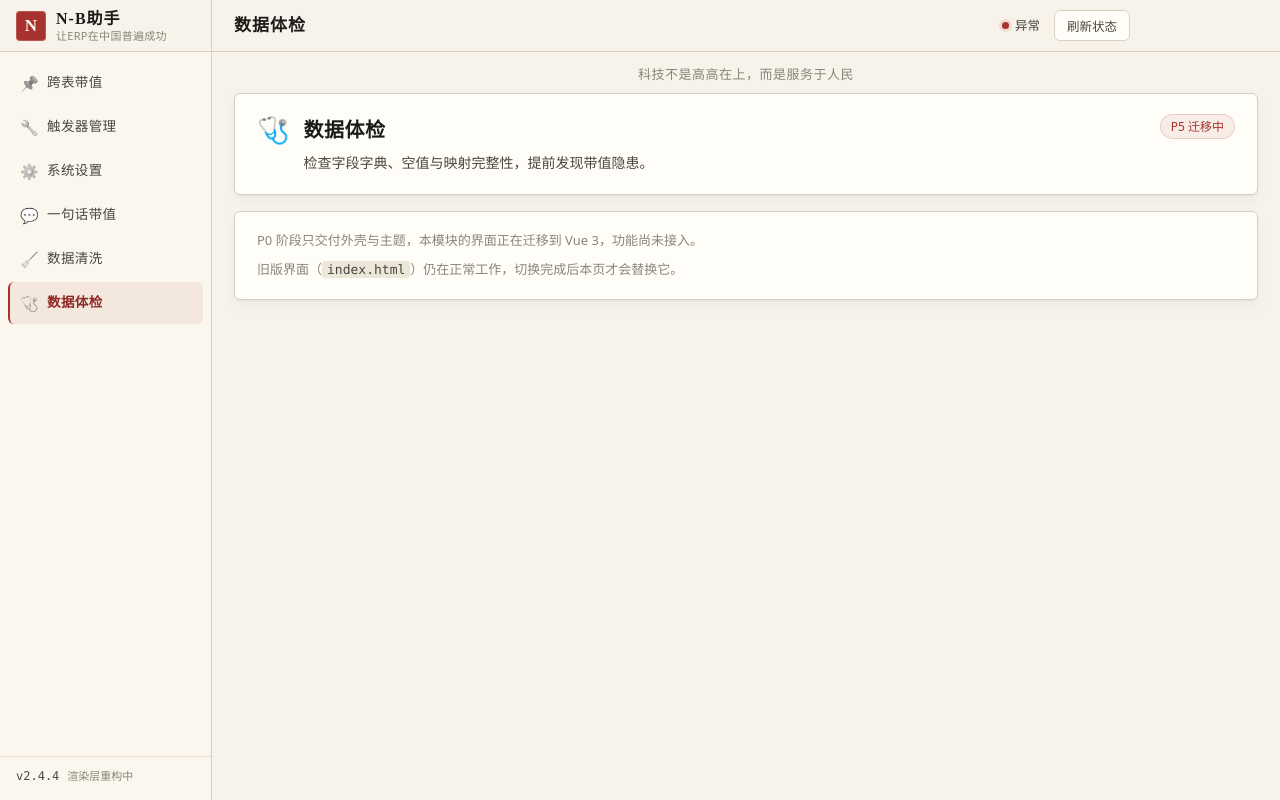
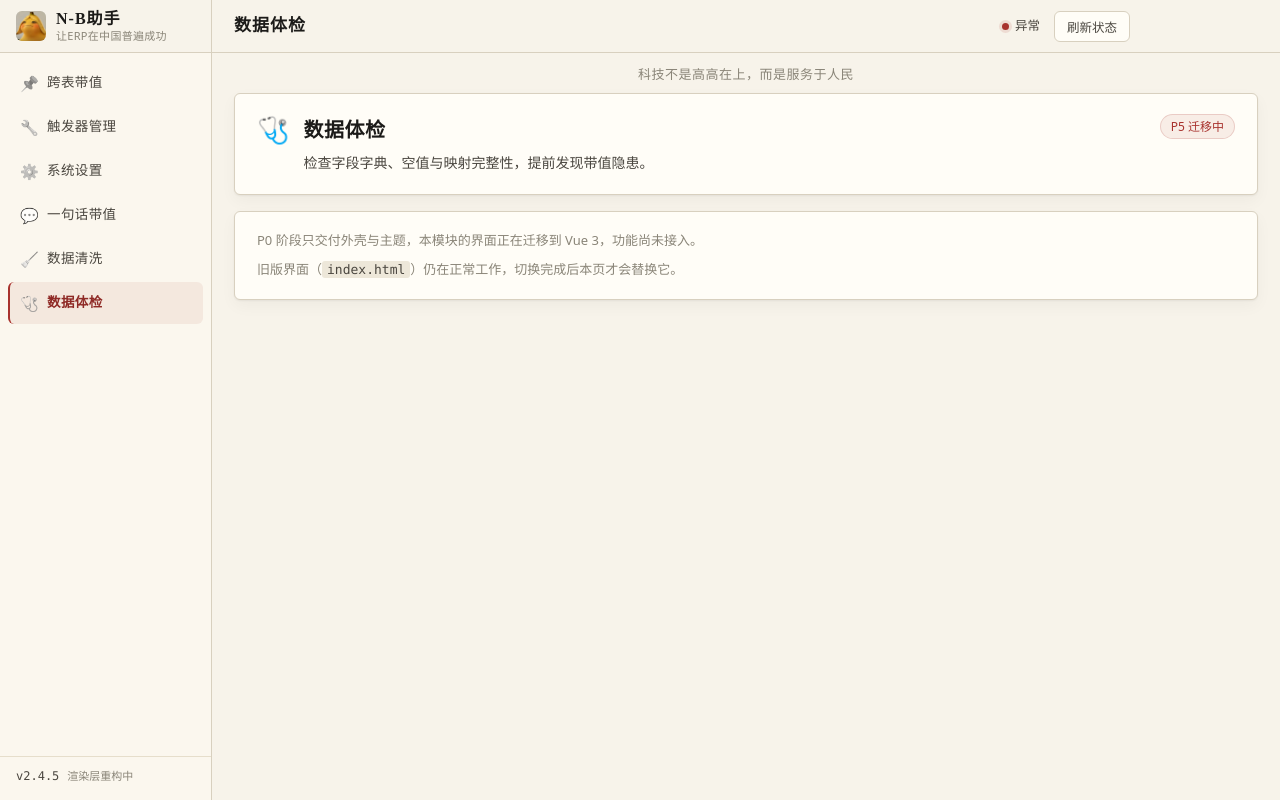
Before and after one commit to lucky5038/momo, a Vue app in the folder source/renderer/: page /#/diagnose in a window 1280 px wide. Built offline with nearby package versions, Linux system fonts and the light colour scheme; no server answers.

Commit message:
v2.4.5 应用图标回归 + 标题栏分隔线补全
- 侧栏品牌块换回真实应用图标（build/icon.png → src/assets/app-icon.png），替代临时朱砂方印
- 标题栏分隔线改为独立 1px 全宽横线（top:52px），不再被 titleBarOverlay 右侧按钮区盖掉

```diff
--- a/source/package.json
+++ b/source/package.json
@@ -1,7 +1,7 @@
 {
   "name": "nb-assistant",
   "productName": "N-B助手",
-  "version": "2.4.4",
+  "version": "2.4.5",
   "description": "ERP 跨表带值 / 数据清洗 / 触发器管理 桌面应用版",
   "main": "src/main.electron.js",
   "type": "commonjs",
--- a/source/renderer/src/App.vue
+++ b/source/renderer/src/App.vue
@@ -21,14 +21,27 @@ onMounted(() => {
         <RouterView />
       </main>
     </div>
+    <!-- 标题栏下的一条横线：整条画在 overlay 区域之外，不然右侧系统按钮那一截会被盖掉 -->
+    <div class="titlebar-rule" />
   </div>
 </template>
 
 <style scoped>
 .shell {
+  position: relative;
   display: grid;
   grid-template-columns: 212px minmax(0, 1fr);
   height: 100%;
+}
+
+.titlebar-rule {
+  position: absolute;
+  top: 52px;
+  left: 0;
+  right: 0;
+  height: 1px;
+  background: var(--line);
+  pointer-events: none;
 }
 
 .main {
--- a/source/renderer/src/components/AppSidebar.vue
+++ b/source/renderer/src/components/AppSidebar.vue
@@ -1,6 +1,7 @@
 <script setup lang="ts">
 import { useRoute } from 'vue-router'
 import { MODULES, APP_VERSION } from '../config/app'
+import appIcon from '../assets/app-icon.png'
 
 const route = useRoute()
 const isActive = (path: string) => route.path === path
@@ -9,7 +10,7 @@ const isActive = (path: string) => route.path === path
 <template>
   <aside class="sidebar">
     <div class="brand">
-      <span class="seal-mark">N</span>
+      <img class="app-icon" :src="appIcon" alt="N-B助手" />
       <div class="brand-text">
         <strong>N-B助手</strong>
         <small>让ERP在中国普遍成功</small>
@@ -52,22 +53,15 @@ const isActive = (path: string) => route.path === path
   height: 52px;
   padding: 0 16px;
   background: var(--paper);
-  border-bottom: 1px solid var(--line);
   -webkit-app-region: drag;
 }
 
-.seal-mark {
-  display: grid;
-  place-items: center;
+.app-icon {
   width: 30px;
   height: 30px;
-  border-radius: 4px;
-  background: var(--seal);
-  color: #fffaf0;
-  font-family: var(--font-title);
-  font-size: 17px;
-  font-weight: 700;
-  box-shadow: inset 0 0 0 1px rgba(255, 255, 255, 0.18);
+  border-radius: 6px;
+  object-fit: cover;
+  box-shadow: inset 0 0 0 1px rgba(28, 27, 25, 0.08);
 }
 
 .brand-text {
--- a/source/renderer/src/components/AppTopbar.vue
+++ b/source/renderer/src/components/AppTopbar.vue
@@ -56,7 +56,6 @@ const connLabel = computed(() => {
   padding: 0 150px 0 22px;
   /* 与 titleBarOverlay 的底色完全一致，避免右上角出现色块 */
   background: var(--paper);
-  border-bottom: 1px solid var(--line);
   -webkit-app-region: drag;
 }
 
--- a/source/renderer/src/config/app.ts
+++ b/source/renderer/src/config/app.ts
@@ -1,6 +1,6 @@
 /** 应用级常量与模块清单（侧栏与路由共用，避免两处维护）
  * 顺序沿用旧界面侧栏：跨表带值 → 触发器管理 → 系统设置 → 一句话带值 → 数据清洗 → 数据体检 */
-export const APP_VERSION = '2.4.4'
+export const APP_VERSION = '2.4.5'
 
 export interface ModuleDef {
   key: string
```
Also changed, not shown: source/renderer/src/assets/app-icon.png (added), 1 other file (tests, documents, lock files or other folders).
